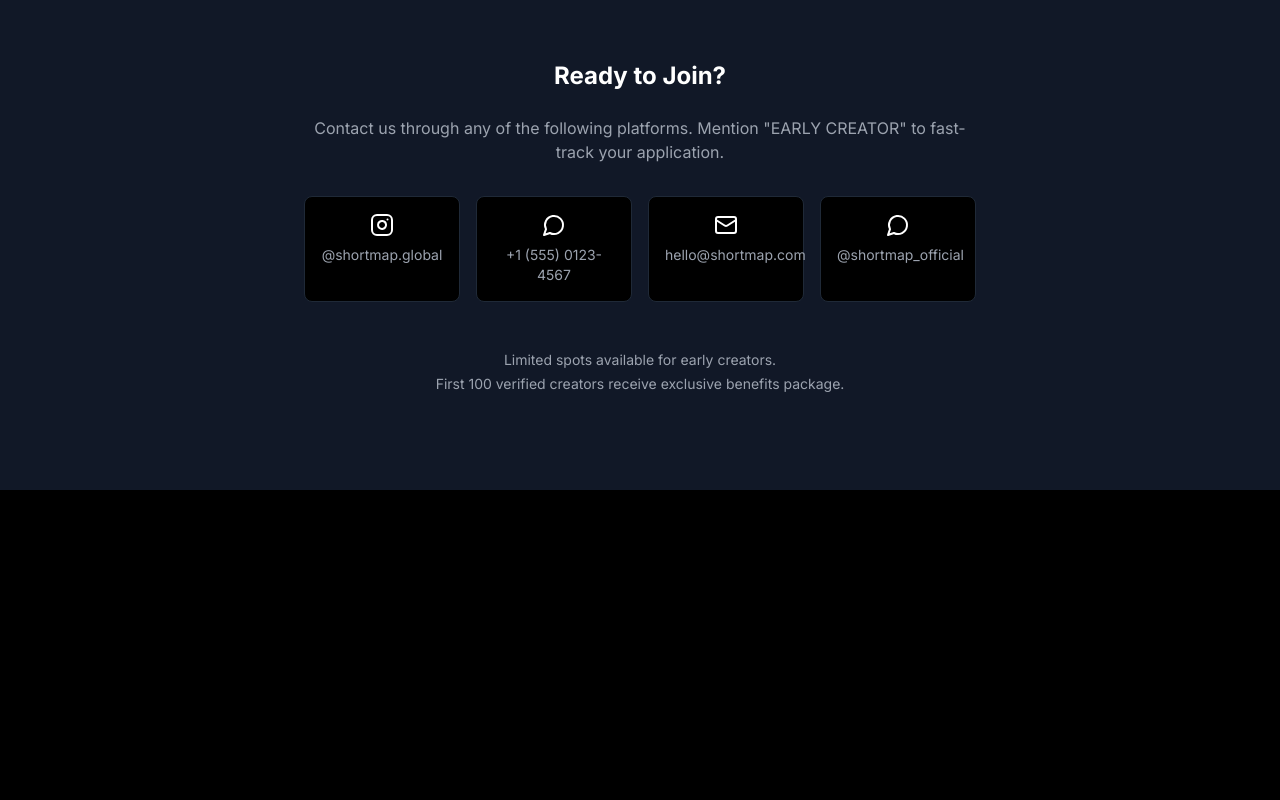
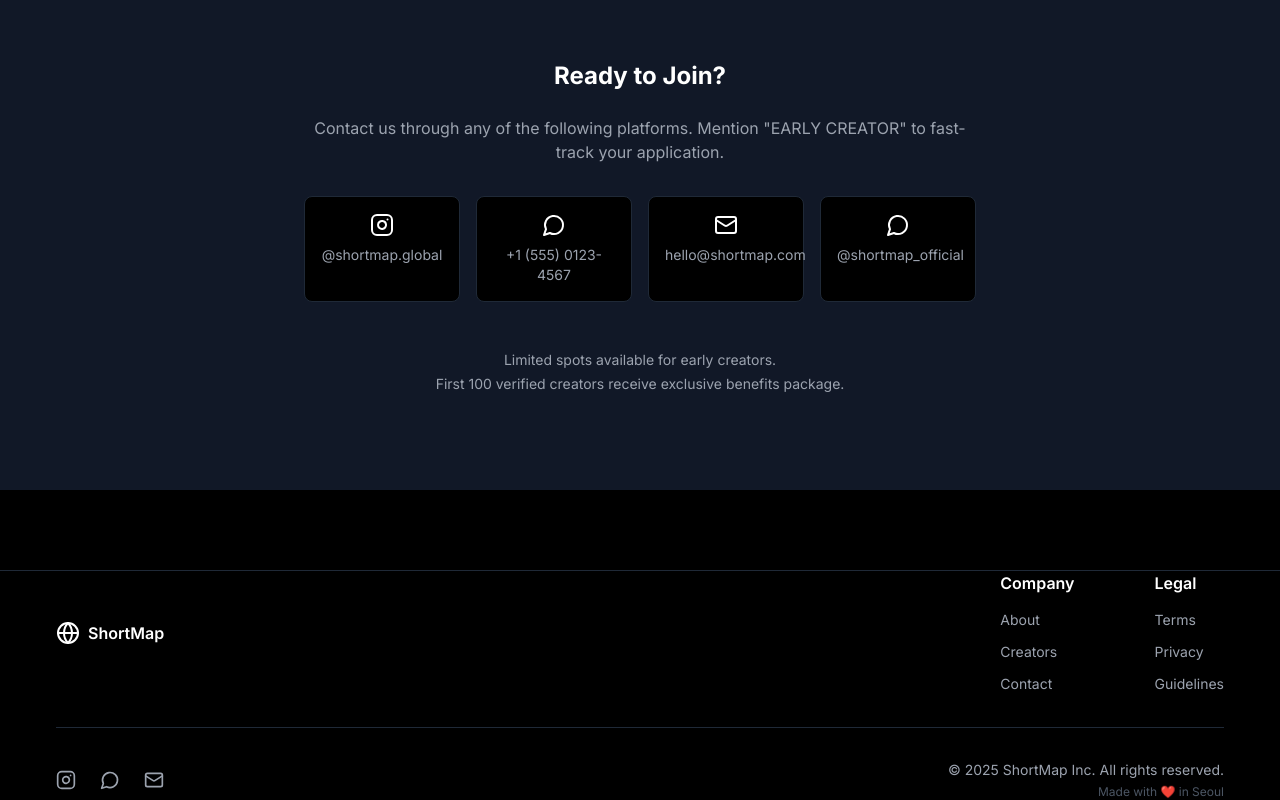
Before and after one commit to JJJiL0ng/shortmap_page, a Next.js app: page /join_creator in a window 1280 px wide. Shown: the part 672-1472 px from the top of the page. Before the commit the page ends 1162 px from the top, so only its background shows below. Built offline with nearby package versions, Linux system fonts and the light colour scheme.

Commit message:
button design fix and footer add

```diff
--- a/src/app/layout.js
+++ b/src/app/layout.js
@@ -3,6 +3,7 @@ import './globals.css'
 import { Inter } from 'next/font/google'
 import Header from '@/components/layout/header'
 import { Analytics } from "@vercel/analytics/react"
+import Footer from '@/components/layout/footer'
 
 const inter = Inter({ subsets: ['latin'] })
 
@@ -32,6 +33,7 @@ export default function RootLayout({ children }) {
         <Header />
         {children}
         <Analytics />
+        <Footer />
       </body>
     </html>
   )
--- a/src/components/landing/hero.js
+++ b/src/components/landing/hero.js
@@ -4,48 +4,48 @@ import Link from 'next/link'
 
 export default function Hero() {
     return (
-        <div className="min-h-[90vh] bg-black relative overflow-hidden pt-8">
+        <div className="min-h-[90vh] bg-black relative overflow-hidden pt-16 sm:pt-8">
             {/* Gradient Background */}
             <div className="absolute inset-0 bg-gradient-to-br from-primary/20 to-transparent" />
             <div className="absolute inset-0 bg-[url('/grid.svg')] opacity-10" />
 
-            <div className="container mx-auto px-4 sm:px-6 py-12 sm:py-16 relative z-10">
-                <div className="flex flex-col lg:flex-row items-center justify-between gap-8 lg:gap-12">
+            <div className="container mx-auto px-6 sm:px-6 py-16 sm:py-16 relative z-10">
+                <div className="flex flex-col lg:flex-row items-center justify-between gap-12 lg:gap-12">
                     {/* Left Content */}
-                    <div className="max-w-xl lg:max-w-[50%] text-center lg:text-left">
-                        <h1 className="text-3xl sm:text-4xl lg:text-5xl font-bold mb-4 leading-tight">
+                    <div className="max-w-xl lg:max-w-[50%] text-center lg:text-left space-y-8 sm:space-y-6">
+                        <h1 className="text-4xl sm:text-4xl lg:text-5xl font-bold leading-tight">
                             Experience Places Through
-                            <span className="gradient-text block mt-1">Short Videos</span>
+                            <span className="gradient-text block mt-2 sm:mt-1">Short Videos</span>
                         </h1>
 
-                        <p className="text-gray-300 text-base sm:text-lg mb-6">
+                        <p className="text-gray-300 text-lg sm:text-lg mb-6 px-4 sm:px-0">
                             Discover authentic local experiences through immersive short-form videos.
                             Your next favorite spot is just a short video away.
                         </p>
 
-                        <div className="flex flex-col sm:flex-row gap-3 mb-8">
-                            <Link href="/contact">
-                                <button className="px-6 py-3 bg-primary text-white rounded-lg font-medium hover:bg-primary/90 transition-colors">
-                                    Contact to us
+                        <div className="flex flex-col sm:flex-row gap-4 sm:gap-3 mb-8 px-4 sm:px-0">
+                            <Link href="/contact" className="w-full sm:w-auto">
+                                <button className="w-full sm:w-auto px-6 py-4 sm:py-3 bg-gradient-to-r from-[#DC143C] to-[#FF69B4] text-white rounded-lg font-medium hover:opacity-90 transition-colors">
+                                    Contact Us
                                 </button>
                             </Link>
-                            <Link href="/join_creator">
-                                <button className="px-6 py-3 border border-gray-600 text-white rounded-lg hover:border-primary transition-colors">
+                            <Link href="/join_creator" className="w-full sm:w-auto">
+                                <button className="w-full sm:w-auto px-6 py-4 sm:py-3 border border-gray-600 text-white rounded-lg hover:border-[#DC143C] transition-colors">
                                     Become Creator
                                 </button>
                             </Link>
                         </div>
 
                         {/* Stats Section */}
-                        <div className="text-gray-400 text-sm">
-                            <p className="font-medium mb-3">Trusted by adventurous souls worldwide</p>
-                            <div className="flex flex-wrap gap-6">
+                        <div className="text-gray-400 text-base sm:text-sm">
+                            <p className="font-medium mb-4 sm:mb-3">Trusted by adventurous souls worldwide</p>
+                            <div className="flex justify-center lg:justify-start flex-wrap gap-8 sm:gap-6">
                                 <div className="flex items-center gap-2">
-                                    <span className="text-lg font-bold text-white">100K+</span>
+                                    <span className="text-xl sm:text-lg font-bold text-white">100K+</span>
                                     <span>Active Users</span>
                                 </div>
                                 <div className="flex items-center gap-2">
-                                    <span className="text-lg font-bold text-white">50K+</span>
+                                    <span className="text-xl sm:text-lg font-bold text-white">50K+</span>
                                     <span>Places Mapped</span>
                                 </div>
                             </div>
@@ -53,8 +53,8 @@ export default function Hero() {
                     </div>
 
                     {/* Right Image with Animation */}
-                    <div className="hidden lg:block w-[40%] animate-float">
-                        <div className="relative w-full aspect-[3/4]">
+                    <div className="lg:block w-full sm:w-[80%] lg:w-[40%] animate-float mt-12 lg:mt-0">
+                        <div className="relative w-full aspect-[4/5] lg:aspect-[3/4]">
                             <Image
                                 src="/preview-mockup.png"
                                 alt="App Preview"
--- a/src/components/layout/footer.js
+++ b/src/components/layout/footer.js
@@ -0,0 +1,103 @@
+// components/layout/Footer.js
+import Link from 'next/link'
+import { Instagram, Mail, MessageCircle, Globe } from 'lucide-react'
+
+export default function Footer() {
+  const currentYear = new Date().getFullYear()
+
+  const footerLinks = {
+    company: [
+      { name: 'About', href: '/about' },
+      { name: 'Creators', href: '/creators' },
+      { name: 'Contact', href: '/contact' }
+    ],
+    legal: [
+      { name: 'Terms', href: '/terms' },
+      { name: 'Privacy', href: '/privacy' },
+      { name: 'Guidelines', href: '/guidelines' }
+    ],
+    social: [
+      {
+        name: 'Instagram',
+        icon: <Instagram className="w-5 h-5" />,
+        href: 'https://instagram.com/shortmap.global'
+      },
+      {
+        name: 'WhatsApp',
+        icon: <MessageCircle className="w-5 h-5" />,
+        href: 'https://wa.me/15550123456'
+      },
+      {
+        name: 'Email',
+        icon: <Mail className="w-5 h-5" />,
+        href: 'mailto:hello@shortmap.com'
+      }
+    ]
+  }
+
+  return (
+    <footer className="bg-black border-t border-gray-800 mt-20">
+      <div className="container mx-auto px-4 py-12">
+        <div className="flex flex-col md:flex-row justify-between items-start md:items-center mb-8">
+          <div className="flex items-center gap-2 mb-6 md:mb-0">
+            <Globe className="w-6 h-6 text-primary" />
+            <span className="text-white font-semibold">ShortMap</span>
+          </div>
+
+          <div className="grid grid-cols-2 gap-8 md:flex md:space-x-12">
+            <div>
+              <h3 className="text-white font-semibold mb-3">Company</h3>
+              <ul className="space-y-2">
+                {footerLinks.company.map((link) => (
+                  <li key={link.name}>
+                    <Link href={link.href} className="text-gray-400 hover:text-primary text-sm">
+                      {link.name}
+                    </Link>
+                  </li>
+                ))}
+              </ul>
+            </div>
+
+            <div>
+              <h3 className="text-white font-semibold mb-3">Legal</h3>
+              <ul className="space-y-2">
+                {footerLinks.legal.map((link) => (
+                  <li key={link.name}>
+                    <Link href={link.href} className="text-gray-400 hover:text-primary text-sm">
+                      {link.name}
+                    </Link>
+                  </li>
+                ))}
+              </ul>
+            </div>
+          </div>
+        </div>
+
+        <div className="border-t border-gray-800 pt-8 flex flex-col md:flex-row justify-between items-center">
+          <div className="flex space-x-6 mb-4 md:mb-0">
+            {footerLinks.social.map((link) => (
+              <a
+                key={link.name}
+                href={link.href}
+                className="text-gray-400 hover:text-primary"
+                target="_blank"
+                rel="noopener noreferrer"
+              >
+                {link.icon}
+              </a>
+            ))}
+          </div>
+
+          <div className="text-center md:text-right">
+            <p className="text-gray-400 text-sm">
+              © {currentYear} ShortMap Inc. All rights reserved.
+            </p>
+            <p className="text-gray-600 text-xs mt-1">
+              Made with ❤️ in Seoul
+            </p>
+          </div>
+        </div>
+      </div>
+    </footer>
+  )
+}
```
